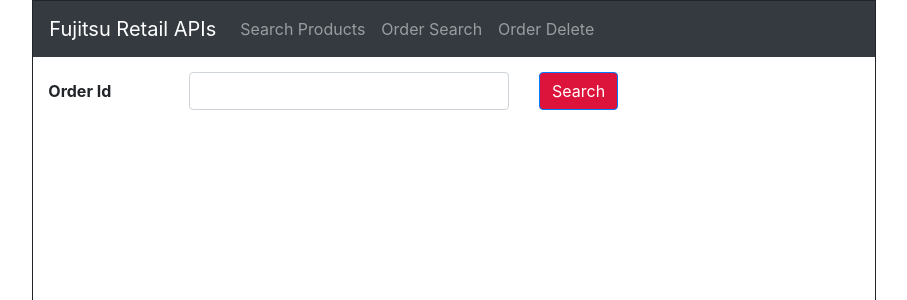
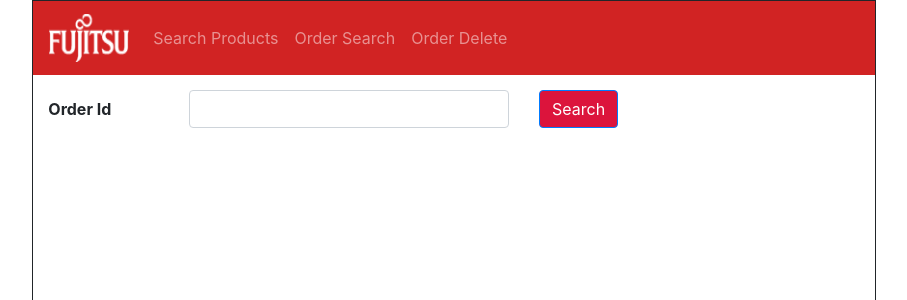
Before and after one commit to fai-cloudlab/CloudLab, an Angular app: page /orderSearch in a window 1280 px wide. Shown: the top 300 px of the page, without its empty margins (186-1093 px from the left). Built offline with nearby package versions, Linux system fonts and the light colour scheme.

Commit message:
Update header.component.html
added Fujitsu skins

```diff
--- a/src/app/view/header/header.component.html
+++ b/src/app/view/header/header.component.html
@@ -4,8 +4,13 @@
         <div class="col-md-2"></div>
         <div class="col-md-8">
           <div class="contentDiv">
-             <nav class="navbar navbar-expand-lg navbar navbar-dark bg-dark nav-bar-fixed-top navBarDiv">
-              <a class="navbar-brand" href="#">Fujitsu Retail APIs</a>
+             <nav class="navbar navbar-expand-lg navbar-dark" style="background-color: #d12323;">
+              <!-- <a class="navbar-brand" href="#">
+                 <img alt="Qries" src="/assets/fj_logo.png" width=150" height="70">
+              </a> --><a class="navbar-brand" href="#">
+              <div class="logo">
+                <img src="../../assets/Fujitsu-Logo.png" height="48px" width="80px"/>
+              </div></a>
               <button class="navbar-toggler" type="button" data-toggle="collapse" data-target="#navbarNav"
                 aria-controls="navbarNav" aria-expanded="false" aria-label="Toggle navigation">
                 <span class="navbar-toggler-icon"></span>
```
